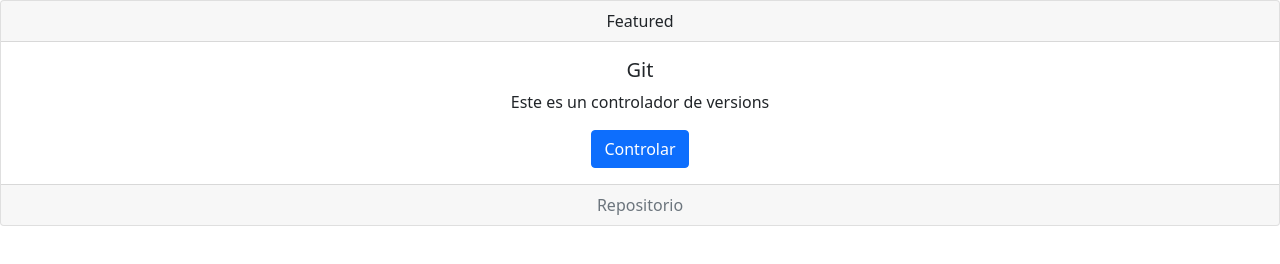
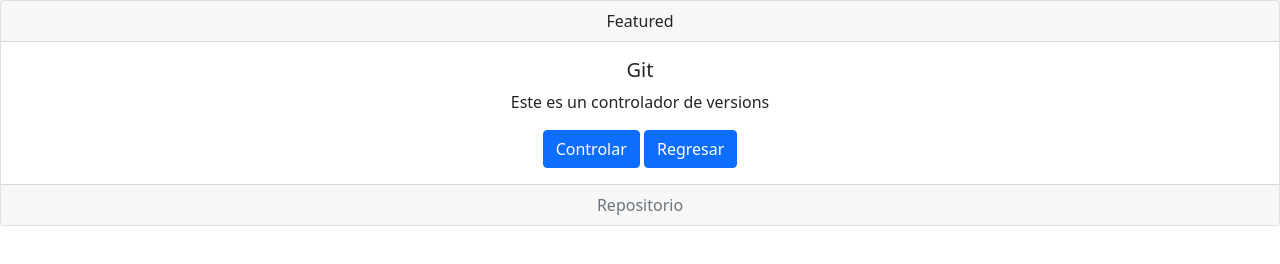
Before and after one commit to JesusRuiz19/Prueba2, a plain HTML site: page index.html in a window 1280 px wide. Drawn offline with nearby package versions, Linux system fonts and the light colour scheme.

Commit message:
agregacion del boton cancelar

```diff
--- a/index.html
+++ b/index.html
@@ -17,6 +17,8 @@
           <h5 class="card-title">Git</h5>
           <p class="card-text">Este es un controlador de versions</p>
           <a href="#" class="btn btn-primary">Controlar</a>
+          <a href="#" class="btn btn-primary">Regresar</a>
+
         </div>
         <div class="card-footer text-muted">
           Repositorio
```
